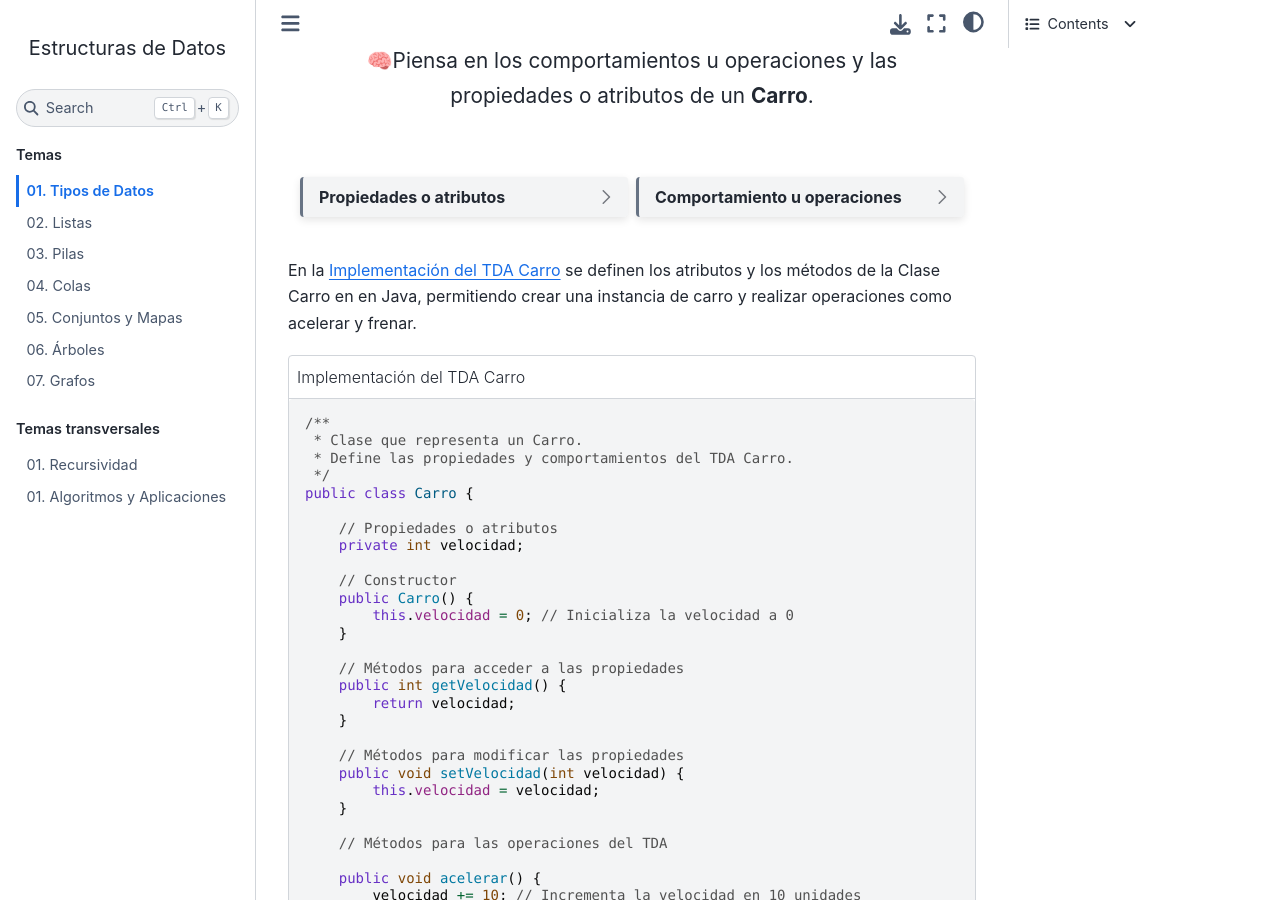
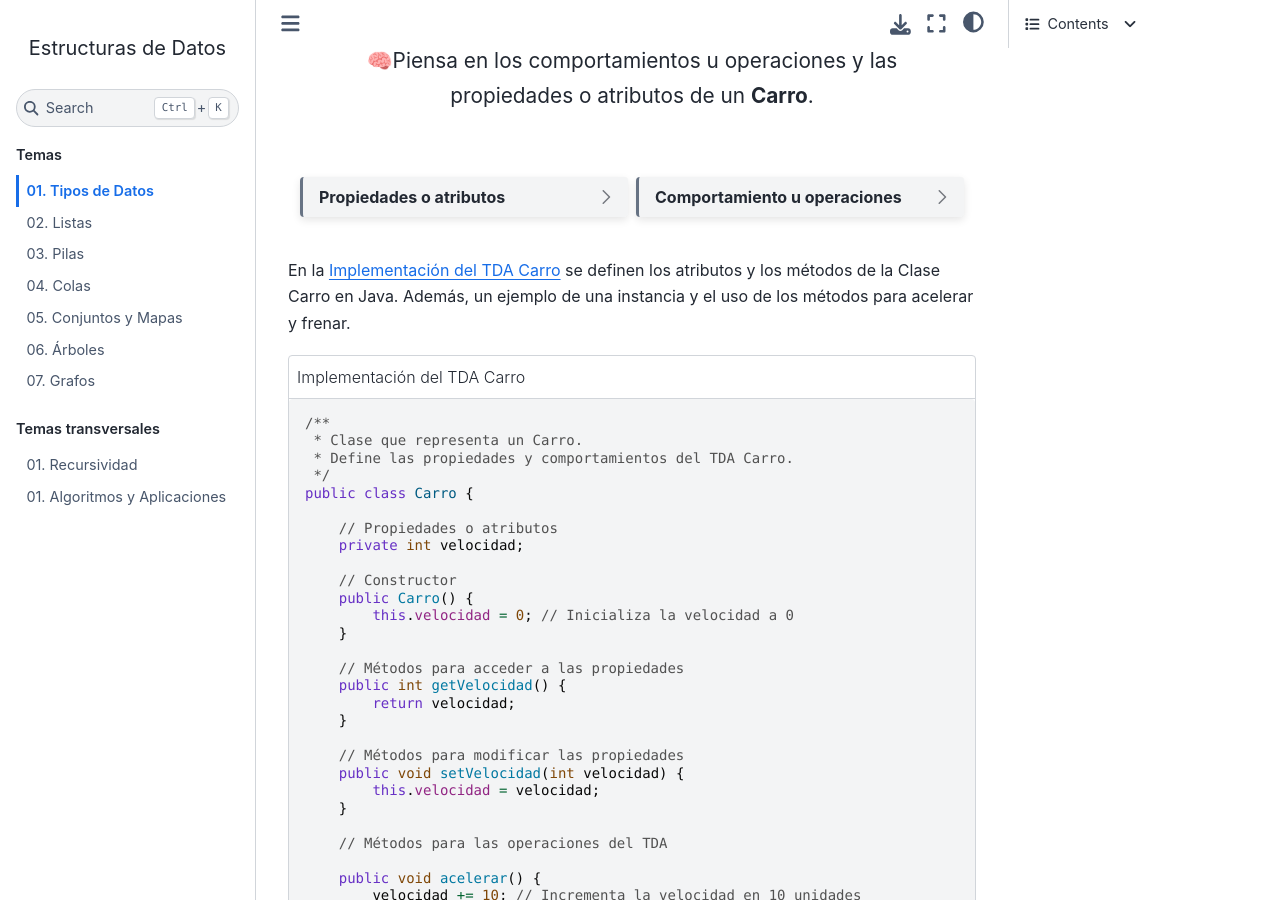
Before and after one commit to CDIAFIEC/FAQs, a Sphinx documentation site: the page built from docs/source/temas/01.tiposdedatos.rst, in a window 1280 px wide and 900 px high, scrolled down 3661 px. Built offline with Sphinx 7.4.7 and the Sphinx Book theme 1.1.4, drawn with Linux system fonts in a browser that asks for light colours.

Commit message:
clase Carro.java

```diff
--- a/docs/source/temas/01.tiposdedatos.rst
+++ b/docs/source/temas/01.tiposdedatos.rst
@@ -244,10 +244,10 @@
             7. **Detener**: Detiene el carro.
 
 
-Clase: Carro
-^^^^^^^^^^^^
+Clase: Carro.java
+^^^^^^^^^^^^^^^^^
 
-En la :ref:`implementacion_clase_carro` se definen los atributos y los métodos de la Clase Carro en  en Java, permitiendo crear una instancia de carro y realizar operaciones como acelerar y frenar.
+En la :ref:`implementacion_clase_carro` se definen los atributos y los métodos de la Clase Carro en Java. Además, un ejemplo de una instancia y el uso de los métodos para acelerar y frenar.
 
 .. _implementacion_clase_carro:
 
```
